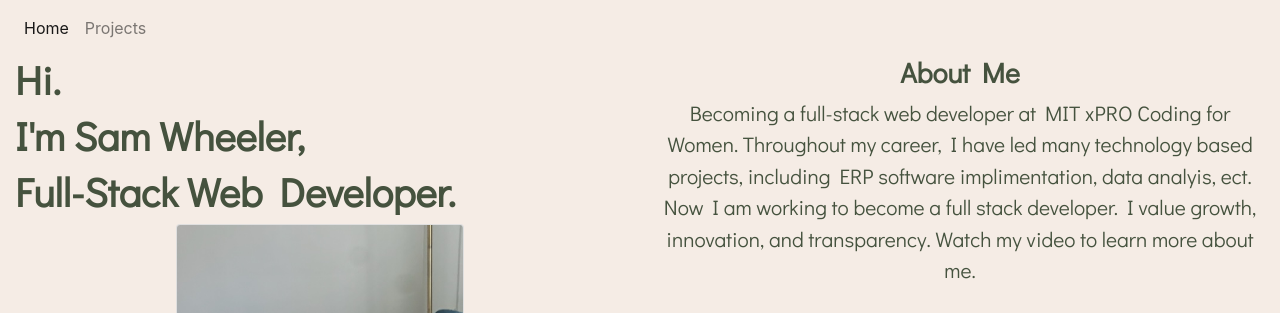
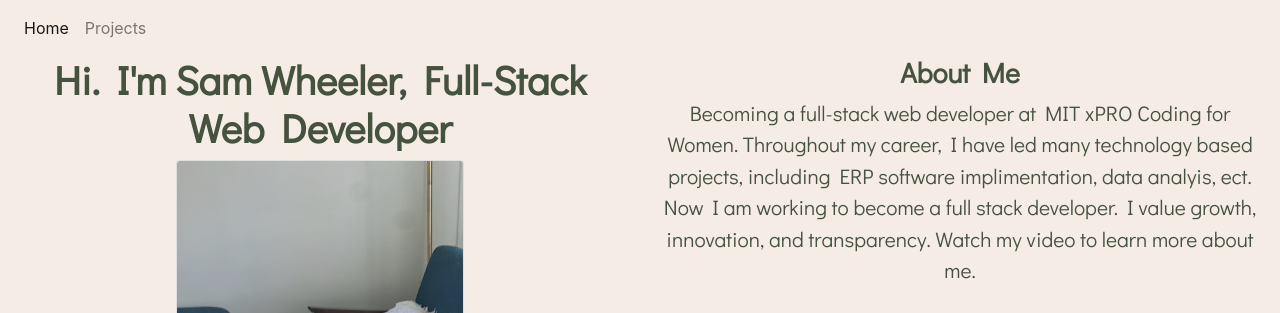
Before and after one commit to SamanthaJWheeler/samanthajwheeler.github.io, a plain HTML site: page index.html in a window 1280 px wide. Shown: the top 313 px of the page. Drawn offline with nearby package versions, Linux system fonts and the light colour scheme.

Commit message:
removed un-needed code

```diff
--- a/index.html
+++ b/index.html
@@ -41,21 +41,8 @@
     <div class="container-fluid"> <!--parent container-->
       <div class="row justify-content-md-left">
         <div class="col">
-          <!-- <h1 class="text-center">Hi. I'm Sam Wheeler, Full-Stack Web Developer</h1> -->
-            <div class="intro">
-              <div class="intro-text">
-                <h1 class="hide">
-                  <span class="text">Hi.</span>
-                </h1>
-                <h1 class="hide">
-                  <span class="text">I'm Sam Wheeler,</span>
-                </h1>
-                <h1 class="hide">
-                  <span class="text">Full-Stack Web Developer.</span>
-                </h1>
-              </div>
-            </div>
-          <div class="slider"></div>
+          <h1 class="text-center">Hi. I'm Sam Wheeler, Full-Stack Web Developer</h1>
+
 
         <!--Profile picture & contact info-->
         <div class="card mx-auto" style="width: 18rem;" style="color: #b0aca2">
--- a/styles.css
+++ b/styles.css
@@ -43,40 +43,3 @@ h3 {
 
 
 /*link stlyes */
-
-.intro {
-  background: #f5ece5;
-  /* position: fixed;
-  top: 0;
-  left: 0;
-  width: 100%;
-  height: 100%;
-  display: flex;
-  justify-content: center;
-  align-items: center; */
-}
-/* .slider {
-  background: rgb(97, 105, 109);
-  position: fixed;
-  top: 0;
-  left: 0;
-  width: 100%;
-  height: 100%;
-  transform: translateY(100%);
-}
-
-.intro-text {
-  color: rgb(233, 233, 233);
-  font-family: "Heebo", sans-serif;
-  font-size: 3rem;
-}
-
-.hide {
-  background: black;
-  overflow: hidden;
-}
-
-.hide span {
-  transform: translateY(100%);
-  display: inline-block;
-} */ */
```
Also changed, not shown: projects.html (+1 -1 lines), 1 other file.
